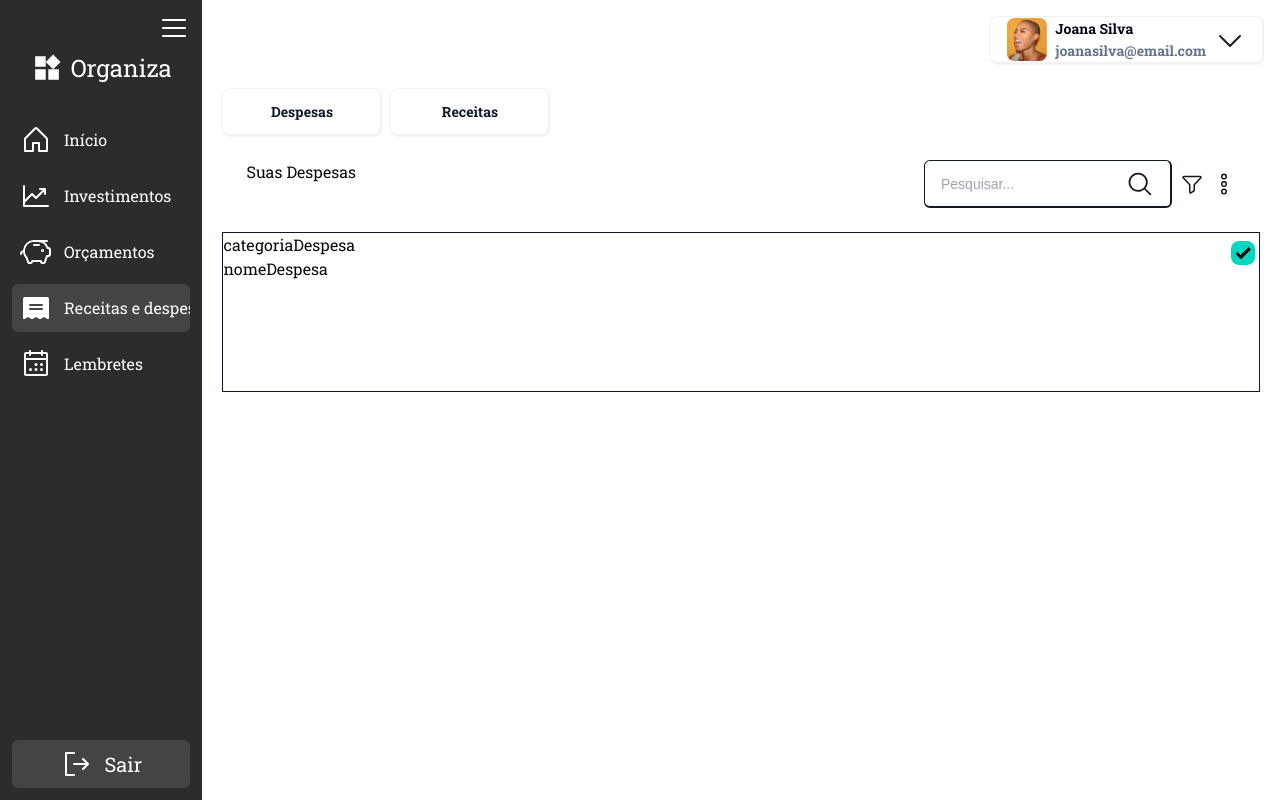
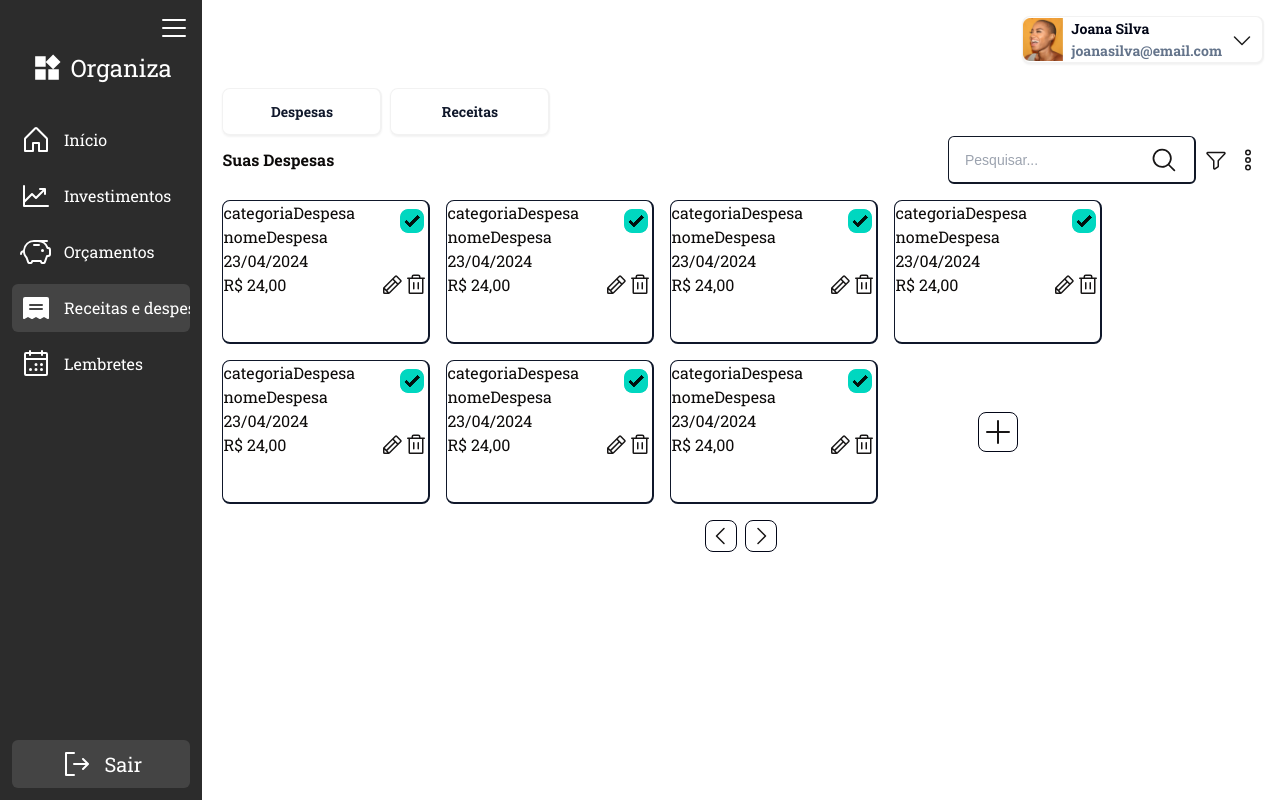
Before and after one commit to MarcioSobel/organiza, a Next.js app: page /receipts in a window 1280 px wide. Built offline with nearby package versions, Linux system fonts and the light colour scheme.

Commit message:
:sparkles:	feat:gridcards

```diff
--- /dev/null
+++ b/src/app/(dashboard)/receipts/_components/buttonAdicionar.tsx
@@ -0,0 +1,13 @@
+"use client";
+import { Plus } from "@phosphor-icons/react";
+
+
+export const ButtonAdicionar = () => {
+  return (
+    <div className="flex w-52 h-36 border-none justify-center">
+    <button className="flex w-10 h-10 border hover:border-r-2 hover:border-b-2 border-slate-950 rounded-lg items-center self-center justify-self-center justify-center hover:bg-pink-300">
+        <Plus size={32} color="#181616"  />
+    </button>
+    </div>
+  )
+}
--- a/src/app/(dashboard)/receipts/_components/cardDespesa.tsx
+++ b/src/app/(dashboard)/receipts/_components/cardDespesa.tsx
@@ -1,8 +1,10 @@
+"use client";
+import { Pencil, Trash } from "@phosphor-icons/react";
 
 export const CardDespesa = () => {
     return (
-        <div>
-            <div className="flex flex-auto justify-between w-50 h-40 border border-slate-900">
+        <div  className="w-52 h-36 border border-slate-900 rounded-lg border-r-2 border-b-2">
+            <div className="flex flex-row justify-between">
             <div>
                 <h1>categoriaDespesa</h1>
                 <h1>nomeDespesa</h1>
@@ -13,6 +15,18 @@ export const CardDespesa = () => {
                 </label>
             </div>
             </div>
+            <h1>23/04/2024</h1>
+            <div className="flex flex-row justify-between">
+                <h1>R$ 24,00</h1>
+                <div>
+                    <button>
+                    <Pencil size={24} color="#181616" />
+                    </button>
+                    <button>
+                    <Trash size={24} color="#181616" />
+                    </button>
+                </div>
+            </div>
         </div>
     )
 }
--- a/src/app/(dashboard)/receipts/_components/despesas.tsx
+++ b/src/app/(dashboard)/receipts/_components/despesas.tsx
@@ -1,11 +1,13 @@
 import { SearchBar } from "./searchBar";
 import { GridCards } from "./gridCards";
+import { Pagination } from "./pagination";
 
 export const Despesas = () => {
   return (
-    <div>
+    <div className="flex flex-col gap-4">
         <SearchBar />
         <GridCards />
+        <Pagination />
     </div>
   )
 }
--- a/src/app/(dashboard)/receipts/_components/gridCards.tsx
+++ b/src/app/(dashboard)/receipts/_components/gridCards.tsx
@@ -1,9 +1,17 @@
-import { CardDespesa } from "./cardDespesa"
+import { CardDespesa } from "./cardDespesa";
+import { ButtonAdicionar } from "./buttonAdicionar";
 
 export const GridCards = () => {
   return (
-    <div>
+    <div className=" max-w-full flex flex-wrap gap-4">
         <CardDespesa />
+        <CardDespesa />
+        <CardDespesa />
+        <CardDespesa />
+        <CardDespesa />
+        <CardDespesa />
+        <CardDespesa />
+        <ButtonAdicionar />
     </div>
   )
 }
--- /dev/null
+++ b/src/app/(dashboard)/receipts/_components/pagination.tsx
@@ -0,0 +1,12 @@
+"use client";
+
+import { CaretRight, CaretLeft } from "@phosphor-icons/react";
+
+export const Pagination = () => {
+    return (
+        <div className="flex flex-row  self-center gap-2">
+            <button className="hover:border-r-2 hover:border-b-2 hover:bg-pink-300 w-8 h-8 rounded-lg border border-slate-950"><CaretLeft size={24} color="#181616" className="flex justify-self-center" /></button>
+            <button className="hover:border-r-2 hover:border-b-2 w-8 h-8 hover:bg-blue-300 rounded-lg border border-slate-950"><CaretRight size={24} color="#181616" className="flex justify-self-center" /></button>
+        </div>
+    )
+}
--- a/src/app/(dashboard)/receipts/_components/perfil.tsx
+++ b/src/app/(dashboard)/receipts/_components/perfil.tsx
@@ -6,16 +6,16 @@ import { CaretDown, SignOut } from "@phosphor-icons/react";
 export const Perfil = () => {
     return (
      <div className="dropdown self-end">
-            <div tabIndex={0} role="button" className="btn m-1 bg-white w-50 h-10 flex flex-col items-start hover:bg-orange-200 text-slate-950 border border-r-2 border-b-2">
+            <div tabIndex={0} role="button" className="btn m-1 bg-white w-50 h-10 flex flex-col items-start hover:bg-orange-200 text-slate-950 border border-r-2 border-b-2 p-0">
             <Image className="flex self-start"
-            src="/icone_perfil_header.png"
+            src="/perfil_avatar.png"
             alt="foto de perfil"
             width={40}
             height={40}
             />
             <h1>Joana Silva</h1>
             <h2 className="text-slate-500">joanasilva@email.com</h2>
-            <CaretDown size={32} color="#1E1E1E"/>
+            <CaretDown size={32} color="#1E1E1E" className="pr-2"/>
             </div>
             <ul tabIndex={0} className="dropdown-content menu rounded-box z-[1] w-52 p-2 shadow bg-white">
                 <li><a>Editar perfil</a></li>
--- a/src/app/(dashboard)/receipts/_components/searchBar.tsx
+++ b/src/app/(dashboard)/receipts/_components/searchBar.tsx
@@ -4,8 +4,8 @@ import { MagnifyingGlass, DotsThreeOutlineVertical, Funnel } from "@phosphor-ico
 import { Input } from "@/components/ui/input";
 export const SearchBar = () => {
     return (
-        <div className="p-6 flex flex-row w-full justify-between">
-            <h1>Suas Despesas</h1>
+        <div className="flex flex-row w-full justify-between items-center">
+            <h1 className="text-base font-bold">Suas Despesas</h1>
             <div className="flex justify-between items-center gap-2">
                 <div className="flex px-4 py-3 rounded-md border border-r-2 border-b-2 border-gray-900 overflow-hidden m-30 h-12 font-[sans-serif]">
                     <input type="email" placeholder="Pesquisar..."
```
Also changed, not shown: public/icone_perfil_header.png (deleted), public/perfil_avatar.png (added).
